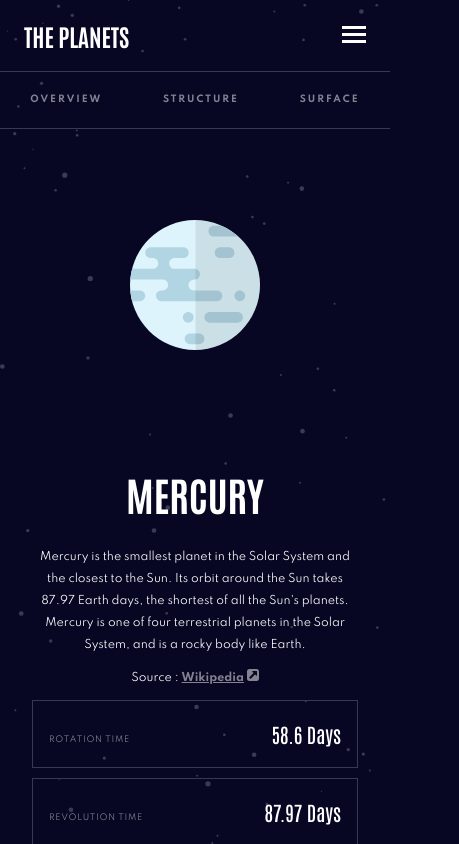
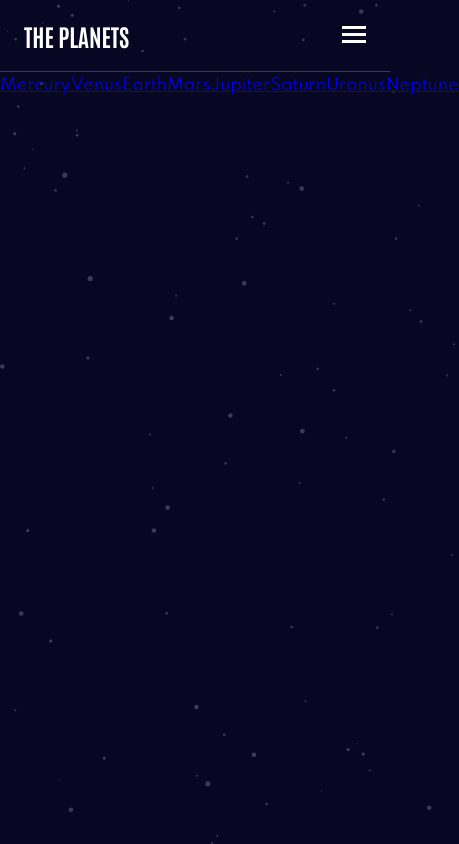
Before and after one commit to TerrenceArceo/planets-fact-site, a React (Create React App) app: page / in a window 390 px wide. Both pictures are taken after a click on the picture 354 px from the left and 34 px from the top of the page. Shown: the top 844 px of the page, 459 px wide, since content can reach past the window. Built offline with nearby package versions, Linux system fonts and the light colour scheme.

Commit message:
Added Link from Router and added toggle functionality on the hamburger

```diff
--- a/src/App.js
+++ b/src/App.js
@@ -1,6 +1,6 @@
 
 import {useState} from 'react'
-import { Routes, Route } from 'react-router-dom'
+import { Routes, Route, Link } from 'react-router-dom'
 import Header from "./MainComponents/Header";
 import Body from './MainComponents/Body'
 import Data from './data.json'
@@ -65,6 +65,18 @@ function App() {
     <div className="container">
       <Header toggler={toggleNav} />
 
+
+      {isShown ?
+        <div onClick={toggleNav}>
+          <Link to="/">Mercury</Link>
+          <Link to="Venus">Venus</Link>
+          <Link to="Earth">Earth</Link>
+          <Link to="Mars">Mars</Link>
+          <Link to="Jupiter">Jupiter</Link>
+          <Link to="Saturn">Saturn</Link>
+          <Link to="Uranus">Uranus</Link>
+          <Link to="Neptune">Neptune</Link>
+        </div> :
         <Routes>
           <Route
             path="/"
@@ -99,7 +111,7 @@ function App() {
             element={ <Neptune>{body(7)}</Neptune> }
           />
         </Routes>
-
+      }
 
     </div>
   );
```
Lines whose indentation alone changed are shown as unchanged.
